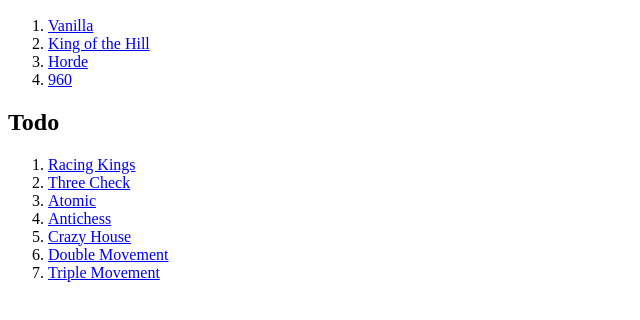
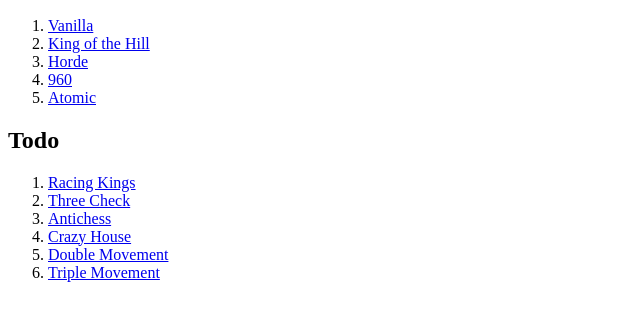
Before and after one commit to Zuha-SB/chess-50, an Astro site: page / in a window 1280 px wide. Shown: the part 110-430 px from the top of the page, without its empty margins (0-640 px from the left). Built offline with nearby package versions, Linux system fonts and the light colour scheme; Astro itself is replaced by a stand-in of ours.

Commit message:
add atomic chess

```diff
--- a/src/chess.ts
+++ b/src/chess.ts
@@ -1,6 +1,7 @@
 import cloneDeep from "clone-deep";
 import type { ChessController } from "./chess/chess-controller";
 import type {
+  Cell,
   ChessColor,
   Movement,
   MovementConfig,
@@ -558,3 +559,43 @@ export const shuffle = <T>(list: T[]) => {
   });
   return list;
 };
+
+export const getPromotions = (color: ChessColor) => {
+  return [knight(color), bishop(color), rook(color), queen(color)];
+};
+
+export const atomicPiece = (piece: Piece) => {
+  const movement = piece.movement;
+  piece.movement = (controller, config) => {
+    const movements = movement.call(piece, controller, config);
+    // MAKE IT ATOMIC
+    movements.forEach((movement) => {
+      if (movement.destinations.length === 1) {
+        const destination = movement.destinations[0];
+        if (destination) {
+          const target = controller.getPieceByCoordinates(
+            destination.row,
+            destination.column
+          );
+          const isCapture = !!movement.captures?.length || !!target;
+          if (isCapture) {
+            const captures = movement.captures ?? [];
+            const explosion = Array.from({ length: 9 }).map(
+              (_, index): Cell => {
+                const row = (index % 3) - 1 + destination.row;
+                const column = Math.floor(index / 3) - 1 + destination.column;
+                return {
+                  column,
+                  row,
+                };
+              }
+            );
+            movement.captures = captures.concat(explosion);
+          }
+        }
+      }
+    });
+    return movements;
+  };
+  return piece;
+};
--- a/src/chess/chess-controller.ts
+++ b/src/chess/chess-controller.ts
@@ -3,6 +3,7 @@ import {
   bishop,
   emptyRow,
   filterNull,
+  getPromotions,
   knight,
   pawns,
   queen,
@@ -56,7 +57,7 @@ export class ChessController {
     return this.board.tiles[rowIndex]?.[columnIndex];
   }
   getPromotions(color: ChessColor) {
-    return [knight(color), bishop(color), rook(color), queen(color)];
+    return this.config.getPromotions?.call(this, color) ?? getPromotions(color);
   }
   newGame() {
     this.getPromotions("light");
@@ -102,9 +103,13 @@ export class ChessController {
   }
   getGameState(): GameState {
     const king = this.getCheckedKing(this.board.turn);
-    const movements = this.getPieces()
-      .filter((piece) => piece.color === this.board.turn)
-      .flatMap((piece) => piece.movement(this));
+    const pieces = this.getPieces().filter(
+      (piece) => piece.color === this.board.turn
+    );
+    if (!pieces.length) {
+      return this.board.turn === "dark" ? "light_wins" : "dark_wins";
+    }
+    const movements = pieces.flatMap((piece) => piece.movement(this));
     if (king && !movements.length) {
       return this.board.turn === "dark" ? "light_wins" : "dark_wins";
     }
@@ -207,8 +212,7 @@ export class ChessController {
     controller.board = cloneDeep(this.board);
     return controller;
   }
-  detectNoKings() {
-    // DO SOMETHING ONE DAY
+  detectMissingKings() {
     const kings = this.getPieces().filter((piece) => piece?.type === "king");
     if (kings.length === 1) {
       return kings[0]?.color === "light" ? "light_wins" : "dark_wins";
@@ -216,6 +220,7 @@ export class ChessController {
     if (kings.length === 0) {
       return "stalemate";
     }
+    return "active";
   }
   undo() {
     const history = this.history[this.historyIndex - 1];
--- a/src/pages/index.astro
+++ b/src/pages/index.astro
@@ -23,9 +23,6 @@ import { controllers } from "../variants";
       <li><a href="/">Racing Kings</a></li>
       <li><a href="/">Three Check</a></li>
 
-      <!-- Change captures -->
-      <li><a href="/">Atomic</a></li>
-
       <!-- Non-traditional rules -->
       <li><a href="/">Antichess</a></li>
       <li><a href="/">Crazy House</a></li>
--- a/src/types.ts
+++ b/src/types.ts
@@ -64,6 +64,7 @@ export interface ChessControllerConfig {
   slug: string;
   getGameState?: (this: ChessController) => GameState;
   newGame?: (this: ChessController) => Array<Array<Piece | null>>;
+  getPromotions?: (this: ChessController, color: ChessColor) => Piece[];
 }
 
 export type ChessEventListener = () => void;
--- a/src/variants.ts
+++ b/src/variants.ts
@@ -1,6 +1,8 @@
 import {
+  atomicPiece,
   backRow,
   emptyRow,
+  getPromotions,
   hordePawns,
   pawn,
   pawns,
@@ -76,7 +78,36 @@ const chess960 = new ChessController({
   },
 });
 
-export const controllers = [vanilla, kingOfTheHill, horde, chess960];
+const atomicChess = new ChessController({
+  name: "Atomic",
+  slug: "atomic",
+  newGame() {
+    return [
+      backRow("dark").map(atomicPiece),
+      pawns("dark").map(atomicPiece),
+      emptyRow(),
+      emptyRow(),
+      emptyRow(),
+      emptyRow(),
+      pawns("light").map(atomicPiece),
+      backRow("light").map(atomicPiece),
+    ];
+  },
+  getPromotions(color) {
+    return getPromotions(color).map(atomicPiece);
+  },
+  getGameState() {
+    return this.detectMissingKings();
+  },
+});
+
+export const controllers = [
+  vanilla,
+  kingOfTheHill,
+  horde,
+  chess960,
+  atomicChess,
+];
 
 export const start = () => {
   const aiBtn = document.querySelector<HTMLButtonElement>("#aiBtn")!;
```
